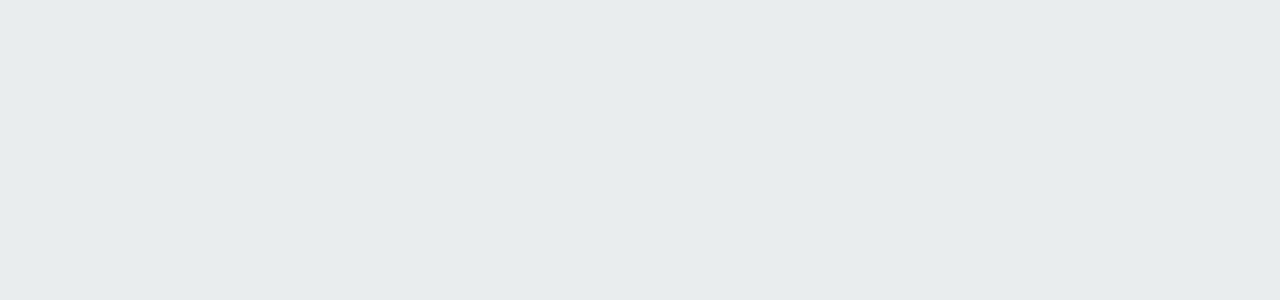
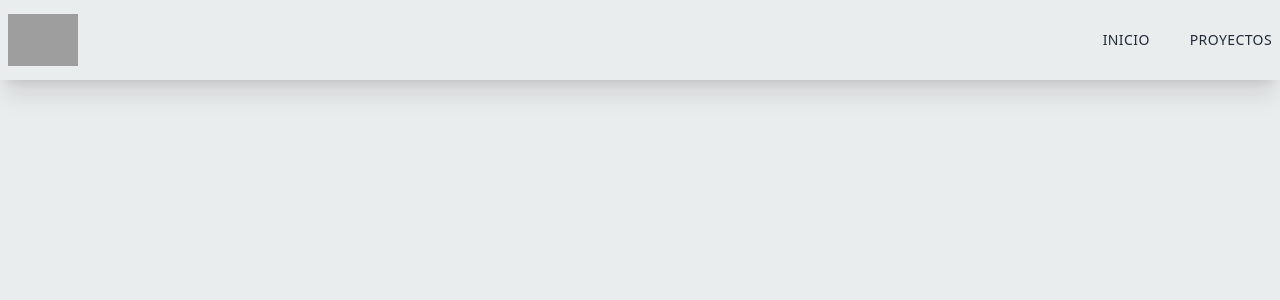
Before and after one commit to alexandermorais/portfolio-nextjs, a Next.js app: page / in a window 1280 px wide. Shown: the top 300 px of the page. Built offline with nearby package versions, Linux system fonts and the light colour scheme; grey boxes are pictures that could not be loaded.

Commit message:
Agregado el navbar con algunos enlaces y estilos

```diff
--- a/components/Navbar.jsx
+++ b/components/Navbar.jsx
@@ -0,0 +1,30 @@
+import React from "react";
+import Image from "next/image";
+import Link from "next/link"
+
+const Navbar = () => {
+    return (
+        <div className="fixed w-full h-20 shadow-xl z-[100]">
+            <div className="flex justify-between items-center w-full h-full px-2 2xl:px-16">
+                <Image
+                    src="/../public/assets/googleLogo.png"
+                    alt="/"
+                    width="70"
+                    height="50"
+                />
+                <div>
+                    <ul className="hidden md:flex">
+                        <Link href="/">
+                            <li className="ml-10 text-sm uppercase hover:border-b">Inicio</li>
+                        </Link>
+                        <Link href="/">
+                            <li className="ml-10 text-sm uppercase hover:border-b">Proyectos</li>
+                        </Link>
+                    </ul>
+                </div>
+            </div>
+        </div>
+    );
+};
+
+export default Navbar;
--- a/pages/index.js
+++ b/pages/index.js
@@ -1,4 +1,5 @@
 import Head from 'next/head'
+import Navbar from "../components/Navbar"
 
 export default function Home() {
   return (
@@ -9,6 +10,10 @@ export default function Home() {
         <meta name="viewport" content="width=device-width, initial-scale=1" />
         <link rel="icon" href="/favicon.ico" />
       </Head>
+
+      {/* Navbar */}
+      <Navbar/>
+
     </>
   )
 }
```
Also changed, not shown: public/assets/googleLogo.png (added), public/assets/logo.png (deleted).
